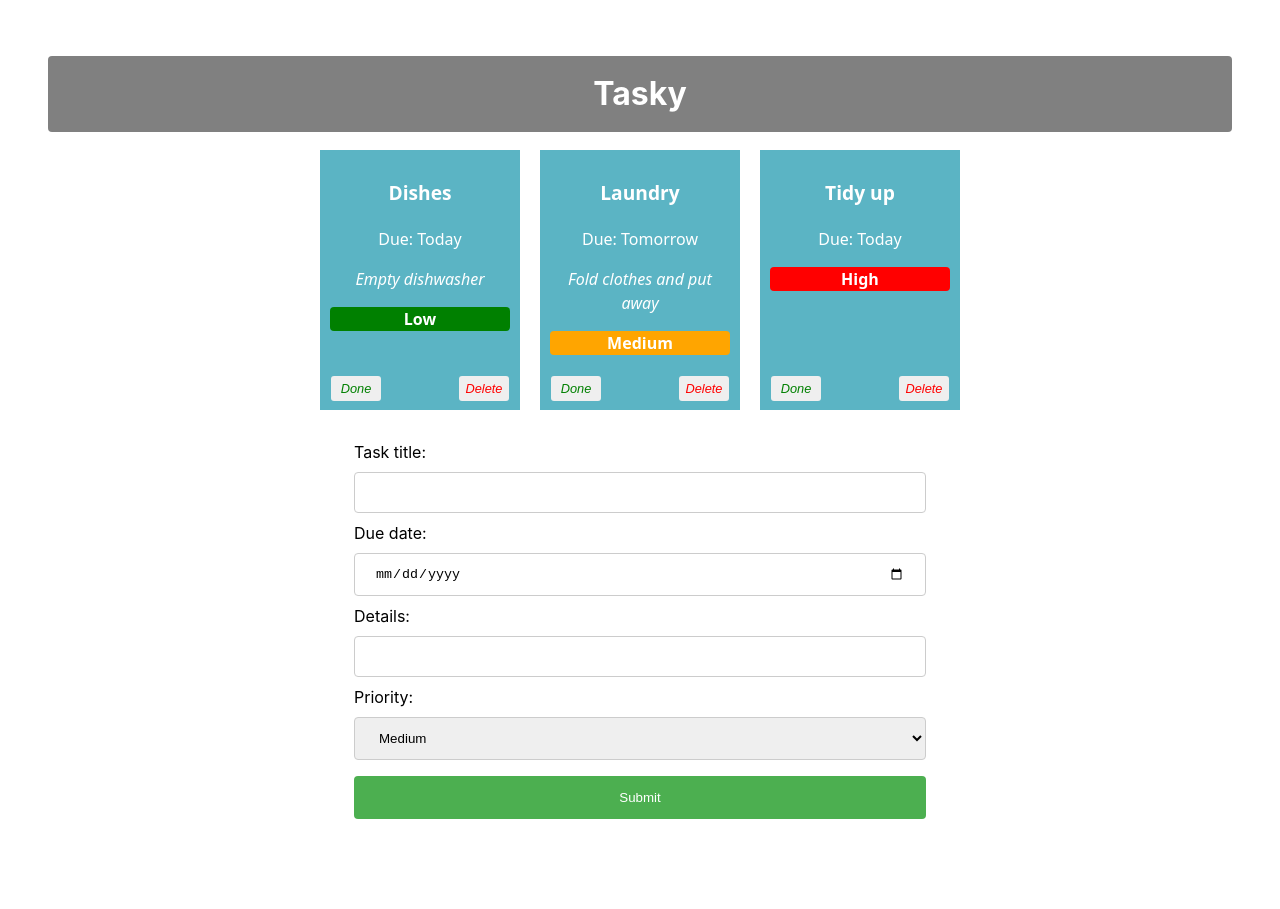
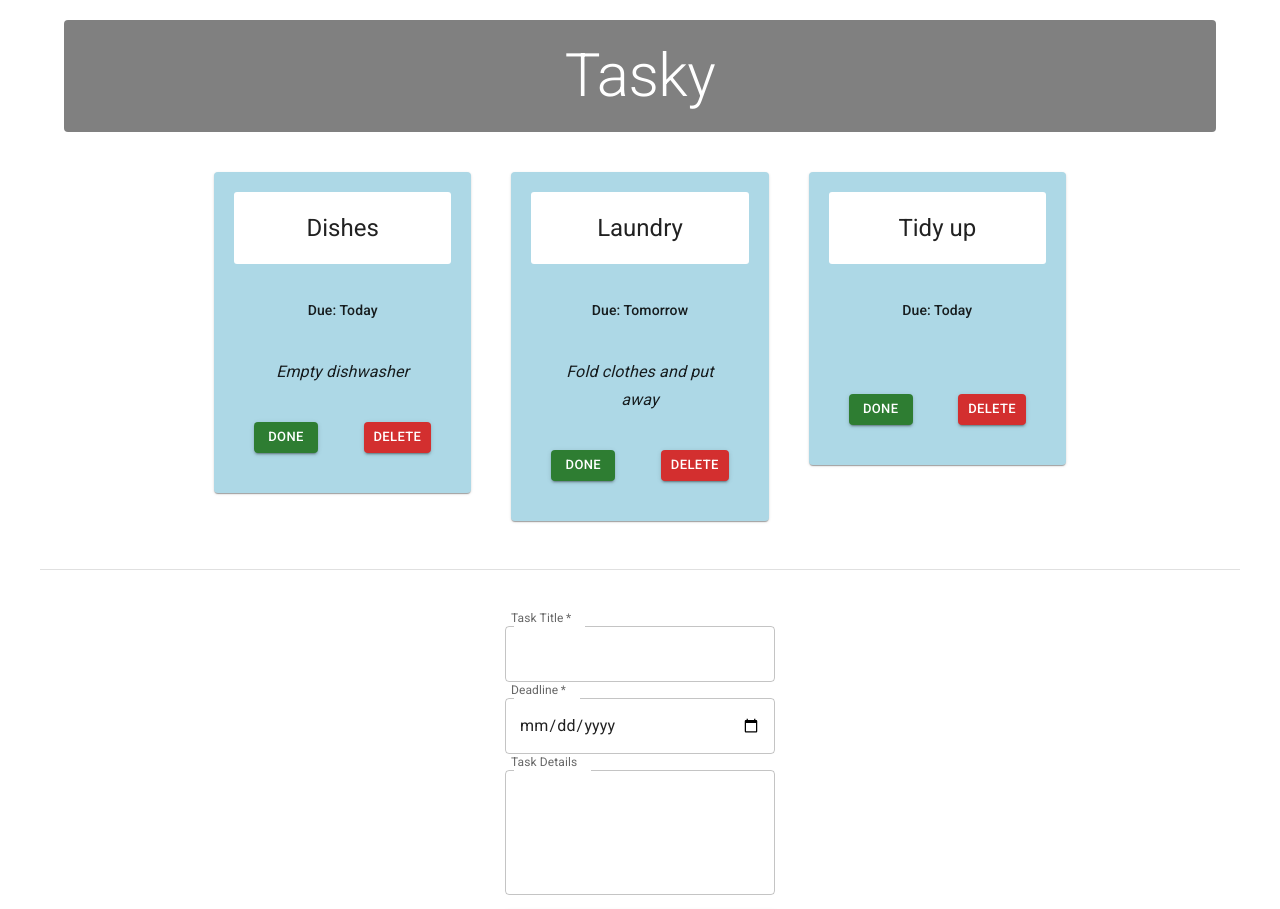
Before and after one commit to JiaruiXU0309/react-basics-labs, a React (Vite) app in the folder tasky/: page / in a window 1280 px wide. Shown: the top 909 px of the page. Built offline with nearby package versions, Linux system fonts and the light colour scheme.

Commit message:
Tasky Lab 3 doone

```diff
--- a/tasky/index.html
+++ b/tasky/index.html
@@ -5,6 +5,13 @@
     <link rel="icon" type="image/svg+xml" href="/favicon.svg" />
     <meta name="viewport" content="width=device-width, initial-scale=1.0" />
     <title>tasky</title>
+    <link rel="preconnect" href="https://fonts.googleapis.com" />
+    <link rel="preconnect" href="https://fonts.gstatic.com" crossorigin />
+    <link
+      rel="stylesheet"
+      href="https://fonts.googleapis.com/css2?family=Roboto:wght@300;400;500;700&display=swap"
+    />
+
   </head>
   <body>
     <div id="root"></div>
--- a/tasky/package.json
+++ b/tasky/package.json
@@ -10,6 +10,10 @@
     "preview": "vite preview"
   },
   "dependencies": {
+    "@emotion/react": "^11.14.0",
+    "@emotion/styled": "^11.14.1",
+    "@mui/icons-material": "^9.4.0",
+    "@mui/material": "^9.4.0",
     "react": "^19.2.8",
     "react-dom": "^19.2.8",
     "uuid": "^14.0.2"
--- a/tasky/src/App.css
+++ b/tasky/src/App.css
@@ -4,7 +4,7 @@
   font-weight: 400;
 }
 
-h1 {
+/* h1 {
   text-align: center;
   background-color: grey;
   color: white;
@@ -12,17 +12,17 @@
   margin: 8px 0;
   border: none;
   border-radius: 4px;
-}
-
+} */
+/*
 div {
   padding: 20px;
 }
 
 .container{
   text-align: center;
-}
+} */
 
-.card {
+/* .card {
   display: inline-block;
   vertical-align: top;
   font-family: system-ui;
@@ -43,14 +43,14 @@
 
 .description {
   font-style: italic;
-}
+} */
 
 .level {
   font-weight: bold;
   border-radius: 4px;
 }
 
-button {
+/* button {
   border: none;
   border-radius: 3px;
   font-style: italic;
@@ -72,9 +72,9 @@
   bottom: 5px;
   right: 5px;
   color: red;
-}
+} */
 
-input[type=text], input[type=date] {
+/* input[type=text], input[type=date] {
   width: 100%;
   padding: 12px 20px;
   margin: 8px 0;
@@ -97,7 +97,7 @@
 
 input[type=submit]:hover {
   background-color: #45a049;
-}
+} */
 
 select {
   width: 100%;
@@ -108,8 +108,8 @@
   box-sizing: border-box;
 }
 
-form {
+/* form {
   text-align: left;
   width: 50%;
   margin: auto;
-}
+} */
--- a/tasky/src/App.jsx
+++ b/tasky/src/App.jsx
@@ -6,19 +6,22 @@
 import Task from './components/Task'
 import AddTaskForm from './components/Form';
 import { v4 as uuidv4 } from 'uuid';
+import Typography from '@mui/material/Typography';
+import Container from '@mui/material/Container';
+import Grid from '@mui/material/Grid';
 
 
 
 function App() {
   const [count, setCount] = useState(0)
-  const [ taskState, setTaskState ] = useState({
+  const [taskState, setTaskState] = useState({
     tasks: [
-      { id: 1, title:"Dishes", description: "Empty dishwasher", deadline: "Today", level:"Low", done: false },
-      { id: 2, title: "Laundry", description: "Fold clothes and put away", deadline: "Tomorrow", level:"Medium", done: false },
-      { id: 3, title: "Tidy up", deadline: "Today", level:"High", done: false }
+      { id: 1, title: "Dishes", description: "Empty dishwasher", deadline: "Today", level: "Low", done: false },
+      { id: 2, title: "Laundry", description: "Fold clothes and put away", deadline: "Tomorrow", level: "Medium", done: false },
+      { id: 3, title: "Tidy up", deadline: "Today", level: "High", done: false }
     ]
   });
-    const [ formState, setFormState ] = useState({
+  const [formState, setFormState] = useState({
     title: "",
     description: "",
     deadline: "",
@@ -29,19 +32,19 @@
   const doneHandler = (taskIndex) => {
     const tasks = [...taskState.tasks];
     tasks[taskIndex].done = !tasks[taskIndex].done;
-    setTaskState({tasks});
+    setTaskState({ tasks });
     console.log(`${taskIndex} ${tasks[taskIndex].done}`);
   }
 
   const deleteHandler = (taskIndex) => {
     const tasks = [...taskState.tasks];
     tasks.splice(taskIndex, 1);
-    setTaskState({tasks});
+    setTaskState({ tasks });
   }
   const formChangeHandler = (event) => {
-    let form = {...formState};
+    let form = { ...formState };
 
-    switch(event.target.name) {
+    switch (event.target.name) {
       case "title":
         form.title = event.target.value;
         break;
@@ -65,32 +68,81 @@
     event.preventDefault();
 
     const tasks = [...taskState.tasks];
-    const form = {...formState};
+    const form = { ...formState };
 
     form.id = uuidv4();
 
     tasks.push(form);
-    setTaskState({tasks});
+    setTaskState({ tasks });
   }
 
 
 
   return (
     <div className="container">
-      <h1>Tasky</h1>
+      {/* App Header */}
+      <Container component="main">
+        <Typography
+          component="h1"
+          variant="h2"
+          align="center"
+          gutterBottom
+          sx={{
+            backgroundColor: 'gray',
+            textAlign: 'center',
+            color: 'white',
+            padding: '20px',
+            margin: '20px 0 40px 0',
+            borderRadius: '4px'
+          }}
+        >
+          Tasky
+        </Typography>
+      </Container>
+      {/* End App Header */}
+
+      {/* Task Card Grid */}
+      <Container maxWidth="md" component="main">
+        <Grid
+          container
+          spacing={5}
+          alignItems="flex-start"
+          justifyContent="center"
+        >
           {taskState.tasks.map((task, index) => (
             <Task
               title={task.title}
               description={task.description}
               deadline={task.deadline}
               level={task.level}
+              done={task.done}
               key={task.id}
-          done={task.done}
               markDone={() => doneHandler(index)}
               deleteTask={() => deleteHandler(index)}
             />
           ))}
-      <AddTaskForm submit={formSubmitHandler} change={formChangeHandler}/>
+        </Grid>
+      </Container>
+      {/* End Task Card Grid */}
+
+      {/* Footer - Add Task Form */}
+      <Container
+        component="footer"
+        sx={{
+          borderTop: (theme) => `1px solid ${theme.palette.divider}`,
+          my: 6,
+          py: 6,
+        }}
+      >
+        <Grid container justifyContent="center">
+          <AddTaskForm
+            submit={formSubmitHandler}
+            change={formChangeHandler}
+          />
+        </Grid>
+      </Container>
+      {/* End Footer */}
+
     </div>
   )
 }
--- a/tasky/src/components/Form.jsx
+++ b/tasky/src/components/Form.jsx
@@ -1,33 +1,95 @@
+import Box from '@mui/material/Box';
+import TextField from '@mui/material/TextField';
+import Button from '@mui/material/Button';
+
 const AddTaskForm = (props) => {
 
   return (
-    <div>
-      <form onSubmit={props.submit}>
-        <label>
-            Task title:
-            <input type="text" name="title" required onChange={(event) => props.change(event)} />
-        </label>
-        <br />
-        <label>
-            Due date:
-            <input type="date" name="deadline" required onChange={(event) => props.change(event)} />
-        </label>
-        <br />
-        <label>
-            Details:
-            <input type="text" name="description" onChange={(event) => props.change(event)} />
-        </label>
-        <label>
-            Priority:
-            <select name="level" defaultValue="Medium" onChange={(event) => props.change(event)}>
-              <option value="Low">Low</option>
-              <option value="Medium">Medium</option>
-              <option value="High">High</option>
-            </select>
-        </label>
-        <input type="submit" value="Submit" />
-        </form>
-    </div>
+    // <div>
+    //   <form onSubmit={props.submit}>
+    //     <label>
+    //         Task title:
+    //         <input type="text" name="title" required onChange={(event) => props.change(event)} />
+    //     </label>
+    //     <br />
+    //     <label>
+    //         Due date:
+    //         <input type="date" name="deadline" required onChange={(event) => props.change(event)} />
+    //     </label>
+    //     <br />
+    //     <label>
+    //         Details:
+    //         <input type="text" name="description" onChange={(event) => props.change(event)} />
+    //     </label>
+    //     <label>
+    //         Priority:
+    //         <select name="level" defaultValue="Medium" onChange={(event) => props.change(event)}>
+    //           <option value="Low">Low</option>
+    //           <option value="Medium">Medium</option>
+    //           <option value="High">High</option>
+    //         </select>
+    //     </label>
+    //     <input type="submit" value="Submit" />
+    //     </form>
+    // </div>
+    <Box
+      component="form"
+      sx={{
+        width: 'fit-content',
+        mx: 'auto',
+        '& .MuiOutlinedInput-root': { m: 1, width: '30ch' },
+      }}
+      onSubmit={props.submit}
+    >
+      <div>
+        <TextField
+          required
+          id="outlined-required"
+          name="title"
+          label="Task Title"
+          slotProps={{ inputLabel: { shrink: true } }}
+          onChange={(event) => props.change(event)}
+        />
+      </div>
+      <div>
+        <TextField
+          required
+          name="deadline"
+          label="Deadline"
+          slotProps={{ inputLabel: { shrink: true } }}
+          type="date"
+          onChange={(event) => props.change(event)}
+        />
+      </div>
+      <div>
+        <TextField
+          name="description"
+          id="outlined-multiline-static"
+          label="Task Details"
+          slotProps={{ inputLabel: { shrink: true } }}
+          multiline
+          rows={4}
+          onChange={(event) => props.change(event)}
+        />
+      </div>
+
+      <div>
+        <Button
+          type="submit"
+          variant="contained"
+          color="primary"
+          sx={{
+            m: 1,
+            p: 1,
+            width: '95%'
+          }}
+        >
+          Add Task
+        </Button>
+      </div>
+
+    </Box>
+
   )
 };
 
--- a/tasky/src/components/Task.jsx
+++ b/tasky/src/components/Task.jsx
@@ -1,3 +1,12 @@
+import Box from '@mui/material/Box';
+import Button from '@mui/material/Button';
+import Card from '@mui/material/Card';
+import CardActions from '@mui/material/CardActions';
+import CardContent from '@mui/material/CardContent';
+import CardHeader from '@mui/material/CardHeader';
+import Grid from '@mui/material/Grid';
+import Typography from '@mui/material/Typography';
+
 const Task = (props) => {
 
     let backgroundColor;
@@ -11,14 +20,90 @@
 
 
     return (
-        <div className="card" style={{backgroundColor: props.done ? 'lightgrey' : '#5bb4c4'}}>
-        <p className="title">{props.title}</p>
-        <p>Due: {props.deadline}</p>
-        <p className="description">{props.description}</p>
-        <p className="level" style={{backgroundColor: props.done ? 'lightgrey' : backgroundColor}}>{props.level}</p>
-        <button onClick={props.markDone} className='doneButton'>Done</button>
-        <button className='deleteButton' onClick={props.deleteTask}>Delete</button>
-        </div>
+        // <div className="card" style={{backgroundColor: props.done ? 'lightgrey' : '#5bb4c4'}}>
+        // <p className="title">{props.title}</p>
+        // <p>Due: {props.deadline}</p>
+        // <p className="description">{props.description}</p>
+        // <p className="level" style={{backgroundColor: props.done ? 'lightgrey' : backgroundColor}}>{props.level}</p>
+        // <button onClick={props.markDone} className='doneButton'>Done</button>
+        // <button className='deleteButton' onClick={props.deleteTask}>Delete</button>
+        // </div>
+        <Grid
+            key={props.id}
+            size={{ xs: 12, md: 4 }}
+        >
+            <Card
+                sx={{
+                    backgroundColor: props.done ? 'lightgrey' : 'lightblue',
+                    padding: '20px'
+                }}
+            >
+                <CardHeader
+                    title={props.title}
+                    sx={{
+                        backgroundColor: 'white',
+                        borderRadius: '3px',
+                        padding: '20px',
+                        textAlign: 'center'
+                    }}
+                />
+
+                <CardContent>
+                    <Box
+                        sx={{
+                            display: 'flex',
+                            justifyContent: 'center',
+                            alignItems: 'baseline',
+                            mb: 2,
+                            padding: '20px'
+                        }}
+                    >
+                        <Typography
+                            component="p"
+                            variant="subtitle2"
+                            color="text.primary"
+                        >
+                            Due: {props.deadline}
+                        </Typography>
+                    </Box>
+
+                    <Typography
+                        component="p"
+                        variant="subtitle1"
+                        align="center"
+                        sx={{ fontStyle: 'italic' }}
+                    >
+                        {props.description}
+                    </Typography>
+                </CardContent>
+
+                <CardActions
+                    sx={{
+                        justifyContent: 'space-between',
+                        padding: '20px'
+                    }}
+                >
+                    <Button
+                        variant="contained"
+                        size="small"
+                        color="success"
+                        onClick={props.markDone}
+                    >
+                        Done
+                    </Button>
+
+                    <Button
+                        variant="contained"
+                        size="small"
+                        color="error"
+                        onClick={props.deleteTask}
+                    >
+                        Delete
+                    </Button>
+                </CardActions>
+            </Card>
+        </Grid>
+
 
     )
 }
```
Also changed, not shown: 1 other file (tests, documents, lock files or other folders). Lines whose indentation alone changed are shown as unchanged.
